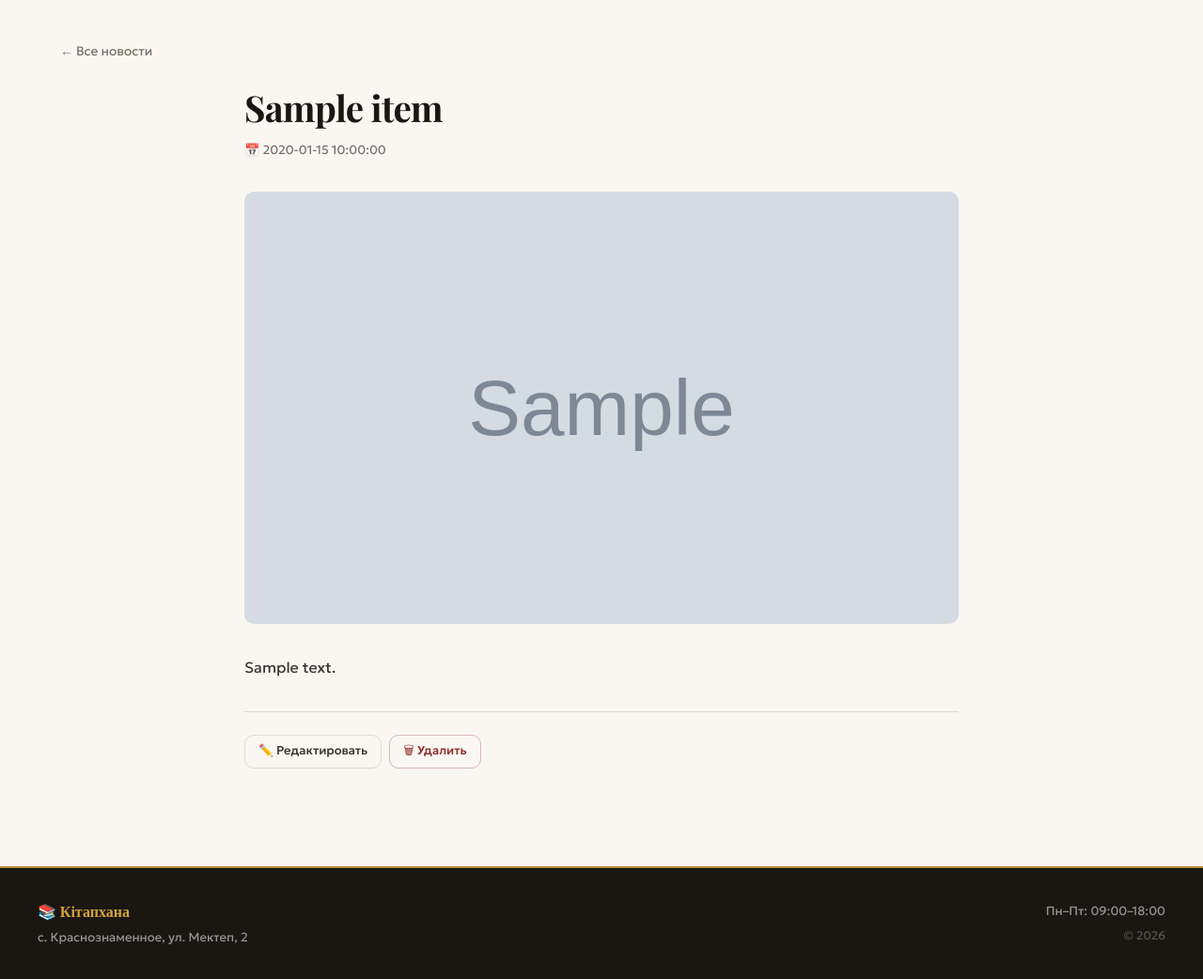
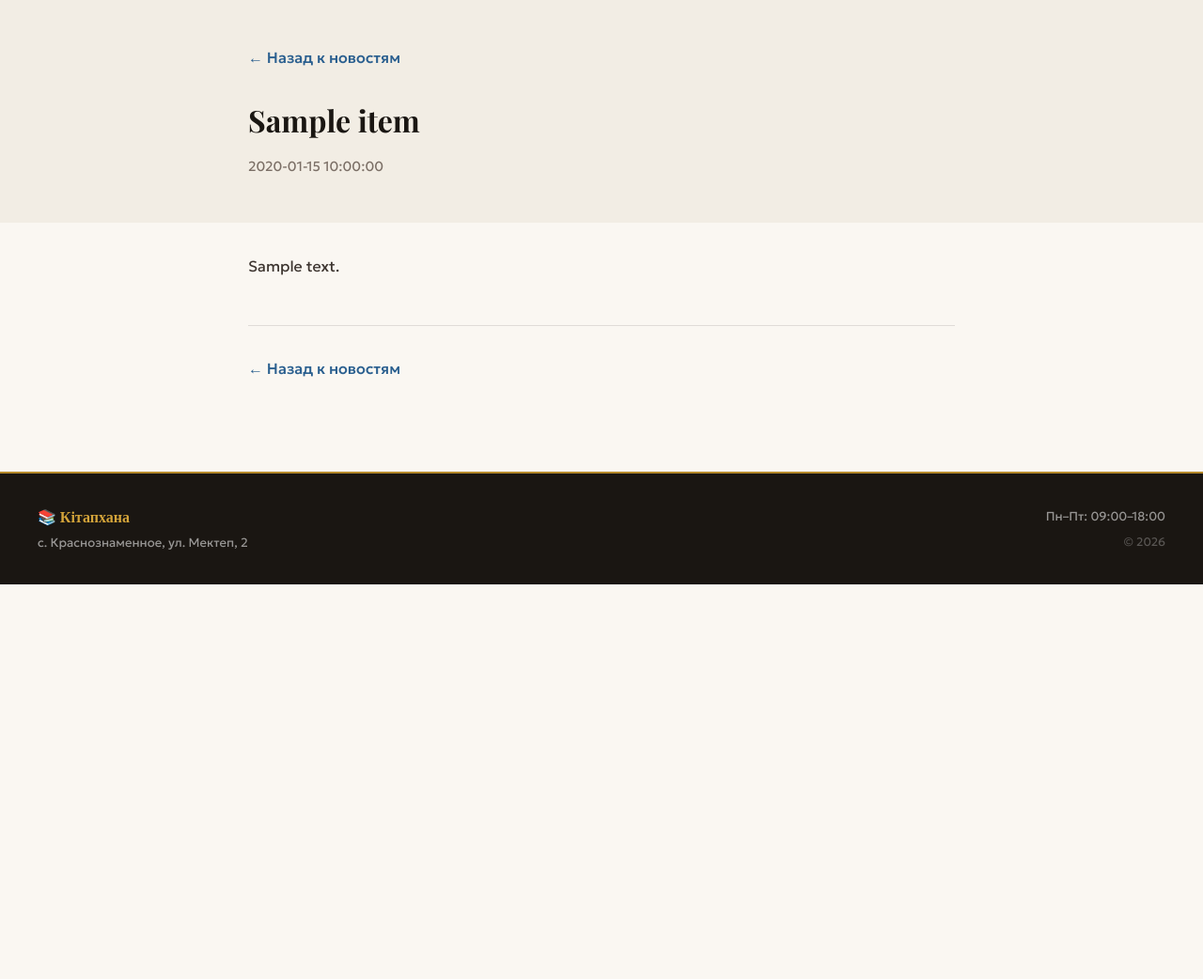
Before and after one commit to EduardoYa/krasnoznam-library, a Flask app: template templates/news_detail.html in a window 1280 px wide. Shown: the part 62-1104 px from the top of the page at 94% size. After the commit the page ends 684 px from the top, so only its background shows below. Run offline with Flask 3, Linux system fonts and the light colour scheme; the visitor is signed in with stand-in values (Sample User, id 1); the template is opened without the code that fills it: most values are stand-ins (such as "Sample title", 1, 10 or a date in 2020); grey boxes marked "Sample" are stand-in pictures; parts of the project's set-up code (start-up, migrations or seed data) failed here and were passed over.

Commit message:
Update news_detail.html

```diff
--- a/templates/news_detail.html
+++ b/templates/news_detail.html
@@ -1,66 +1,165 @@
 {% extends "base.html" %}
-{% block title %}{{ item['title_ru'] }}{% endblock %}
-{% block head %}
+{% block title %}{{ item.title_ru }}{% endblock %}
+{% block content %}
+
 <style>
-.news-detail { max-width: 760px; margin: 0 auto; }
-.detail-title {
+.news-detail-header {
+  background: var(--cream2);
+  padding: 3rem 1.5rem;
+  margin-bottom: 2rem;
+}
+.news-detail-title {
   font-family: 'Playfair Display', serif;
-  font-size: clamp(1.6rem, 4vw, 2.4rem);
-  font-weight: 700; line-height: 1.2;
-  color: var(--ink); letter-spacing: -.02em;
-  margin-bottom: .75rem;
+  font-size: 2rem;
+  font-weight: 700;
+  color: var(--ink);
+  margin-bottom: 1rem;
+  line-height: 1.3;
 }
-.detail-meta { display: flex; align-items: center; gap: 12px; color: var(--ink3); font-size: .82rem; margin-bottom: 2rem; flex-wrap: wrap; }
-.detail-img { width: 100%; border-radius: var(--r); margin-bottom: 2rem; max-height: 460px; object-fit: cover; }
-.detail-body { font-size: 1rem; line-height: 1.85; color: var(--ink2); }
-.detail-body p { margin-bottom: 1rem; }
-.detail-body img { border-radius: var(--r); margin: 1rem 0; }
+.news-detail-meta {
+  color: var(--ink3);
+  font-size: .9rem;
+}
+.news-detail-body {
+  max-width: 800px;
+  margin: 0 auto;
+  padding: 0 1.5rem;
+}
+.news-detail-content {
+  font-size: 1rem;
+  line-height: 1.8;
+  color: var(--ink2);
+  margin-bottom: 3rem;
+}
+.media-gallery {
+  margin: 3rem 0;
+}
+.media-title {
+  font-size: 1.2rem;
+  font-weight: 600;
+  color: var(--ink);
+  margin-bottom: 1.5rem;
+}
+.images-grid {
+  display: grid;
+  grid-template-columns: repeat(auto-fill, minmax(250px, 1fr));
+  gap: 1.5rem;
+  margin-bottom: 2rem;
+}
+.image-item {
+  border-radius: 12px;
+  overflow: hidden;
+  background: var(--cream2);
+  aspect-ratio: 1;
+}
+.image-item img {
+  width: 100%;
+  height: 100%;
+  object-fit: cover;
+}
+.videos-grid {
+  display: grid;
+  grid-template-columns: repeat(auto-fill, minmax(300px, 1fr));
+  gap: 1.5rem;
+}
+.video-item {
+  border-radius: 12px;
+  overflow: hidden;
+  background: #000;
+  aspect-ratio: 16 / 9;
+}
+.video-item iframe {
+  width: 100%;
+  height: 100%;
+  border: none;
+}
+.back-link {
+  display: inline-flex;
+  align-items: center;
+  gap: 6px;
+  color: var(--blue);
+  font-weight: 500;
+  transition: all .2s;
+  margin-bottom: 2rem;
+}
+.back-link:hover {
+  gap: 10px;
+  color: var(--gold);
+}
 </style>
-{% endblock %}
-{% block content %}
-<div class="container">
-  <div style="margin-bottom:1.5rem">
-    <a href="/news" style="font-size:.85rem;color:var(--ink3)" data-ru="← Все новости" data-kz="← Барлық жаңалықтар">← Все новости</a>
+
+<div class="news-detail-header">
+  <div class="news-detail-body">
+    <a href="/news" class="back-link">← Назад к новостям</a>
+    <h1 class="news-detail-title">{{ item.title_ru }}</h1>
+    <div class="news-detail-meta">{{ item.created_at }}</div>
   </div>
-  <article class="news-detail fade-in">
-    {% if item['pinned'] %}
-    <div style="margin-bottom:1rem"><span class="badge badge-gold" data-ru="📌 Закреплено" data-kz="📌 Бекітілген">📌 Закреплено</span></div>
-    {% endif %}
+</div>
 
-    <h1 class="detail-title lang-title"
-        data-ru="{{item['title_ru']}}"
-        data-kz="{{item['title_kz'] or item['title_ru']}}">
-      {{item['title_ru']}}
-    </h1>
-    <div class="detail-meta">
-      <span>📅 {{item['created_at']}}</span>
-    </div>
+<div class="news-detail-body">
+  <!-- ОСНОВНОЙ ТЕКСТ -->
+  <div class="news-detail-content">
+    {{ item.body_ru | safe }}
+  </div>
 
-    {% if item['image'] %}
-      {% set ext = item['image'].rsplit('.',1)[1].lower() if '.' in item['image'] else '' %}
-      {% if ext in ['mp4','webm'] %}
-      <video class="detail-img" controls style="background:#000">
-        <source src="/upload/{{item['image']}}">
-      </video>
-      {% else %}
-      <img class="detail-img" src="/upload/{{item['image']}}" alt="">
-      {% endif %}
-    {% endif %}
-
-    <div class="detail-body lang-body"
-         data-ru="{{item['body_ru']}}"
-         data-kz="{{item['body_kz'] or item['body_ru']}}">
-      {{item['body_ru']|safe}}
-    </div>
-
-    {% if session.get('admin') %}
-    <div style="margin-top:2rem;padding-top:1.5rem;border-top:1px solid var(--border);display:flex;gap:8px">
-      <a href="/admin/edit/{{item['id']}}" class="btn btn-outline btn-sm">✏️ Редактировать</a>
-      <form action="/admin/delete/{{item['id']}}" method="POST" onsubmit="return confirm('Удалить новость?')">
-        <button type="submit" class="btn btn-danger btn-sm">🗑 Удалить</button>
-      </form>
+  <!-- ИЗОБРАЖЕНИЯ -->
+  {% set images_json = item.images %}
+  {% if images_json %}
+    {% set images_list = images_json | fromjson %}
+    {% if images_list and images_list|length > 0 %}
+    <div class="media-gallery">
+      <h2 class="media-title">🖼️ Изображения</h2>
+      <div class="images-grid">
+        {% for img in images_list %}
+        <div class="image-item">
+          {% if img.type == 'upload' %}
+            <img src="/upload/{{ img.url }}" alt="Изображение">
+          {% else %}
+            <img src="{{ img.url }}" alt="Изображение">
+          {% endif %}
+        </div>
+        {% endfor %}
+      </div>
     </div>
     {% endif %}
-  </article>
+  {% endif %}
+
+  <!-- ВИДЕО -->
+  {% set videos_json = item.videos %}
+  {% if videos_json %}
+    {% set videos_list = videos_json | fromjson %}
+    {% if videos_list and videos_list|length > 0 %}
+    <div class="media-gallery">
+      <h2 class="media-title">🎬 Видео</h2>
+      <div class="videos-grid">
+        {% for vid in videos_list %}
+        <div class="video-item">
+          {% if vid.type == 'upload' %}
+            <video controls style="width:100%;height:100%">
+              <source src="/upload/{{ vid.url }}" type="video/mp4">
+              Ваш браузер не поддерживает видео
+            </video>
+          {% else %}
+            <!-- YouTube видео -->
+            {% if 'youtube' in vid.url or 'youtu.be' in vid.url %}
+              {% set yt_id = vid.url.split('v=')[-1].split('&')[0] %}
+              <iframe src="https://www.youtube.com/embed/{{ yt_id }}" allowfullscreen></iframe>
+            <!-- Vimeo видео -->
+            {% elif 'vimeo' in vid.url %}
+              {% set vm_id = vid.url.split('/')[-1] %}
+              <iframe src="https://player.vimeo.com/video/{{ vm_id }}" allowfullscreen></iframe>
+            {% endif %}
+          {% endif %}
+        </div>
+        {% endfor %}
+      </div>
+    </div>
+    {% endif %}
+  {% endif %}
+
+  <div style="margin-top: 3rem; padding-top: 2rem; border-top: 1px solid var(--border)">
+    <a href="/news" class="back-link">← Назад к новостям</a>
+  </div>
 </div>
+
 {% endblock %}
```
